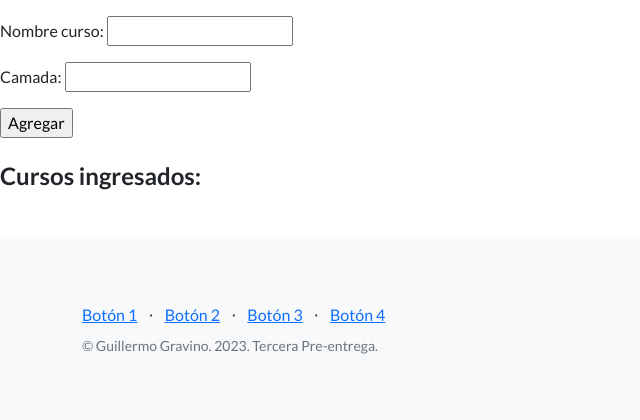
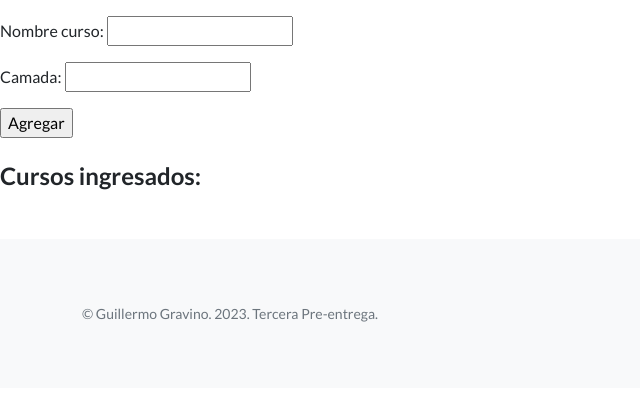
Before and after one commit to willygravino/TERCERA_PREENTREGA, a Django app: page /gestionescurso in a window 1280 px wide. Shown: the part 558-978 px from the top of the page, without its empty margins (0-640 px from the left). After the commit the page ends 880 px from the top, so only its background shows below. Run offline with Django 4.2, Linux system fonts and the light colour scheme; data that the repository does not hold is empty; some libraries are stand-ins or nearby versions.

Commit message:
TERCERA PREENTREGA - CORREGIDA

```diff
--- a/AppEstudiantes/templates/AppEstudiantes/base.html
+++ b/AppEstudiantes/templates/AppEstudiantes/base.html
@@ -57,20 +57,7 @@
 <!-- Footer-->
 <footer class="footer bg-light">
     <div class="container">
-        <div class="row">
-            <div class="col-lg-6 h-100 text-center text-lg-start my-auto">
-                <ul class="list-inline mb-2">
-                    <li class="list-inline-item"><a href="#!">Botón 1</a></li>
-                    <li class="list-inline-item">⋅</li>
-                    <li class="list-inline-item"><a href="#!">Botón 2</a></li>
-                    <li class="list-inline-item">⋅</li>
-                    <li class="list-inline-item"><a href="#!">Botón 3</a></li>
-                    <li class="list-inline-item">⋅</li>
-                    <li class="list-inline-item"><a href="#!">Botón 4</a></li>
-                </ul>
-                <p class="text-muted small mb-4 mb-lg-0">&copy; Guillermo Gravino. 2023. Tercera Pre-entrega.</p>
-            </div>
-        </div>
+      <p class="text-muted small mb-4 mb-lg-0">&copy; Guillermo Gravino. 2023. Tercera Pre-entrega.</p>
     </div>
 </footer>
 
```
Also changed, not shown: README.md.
